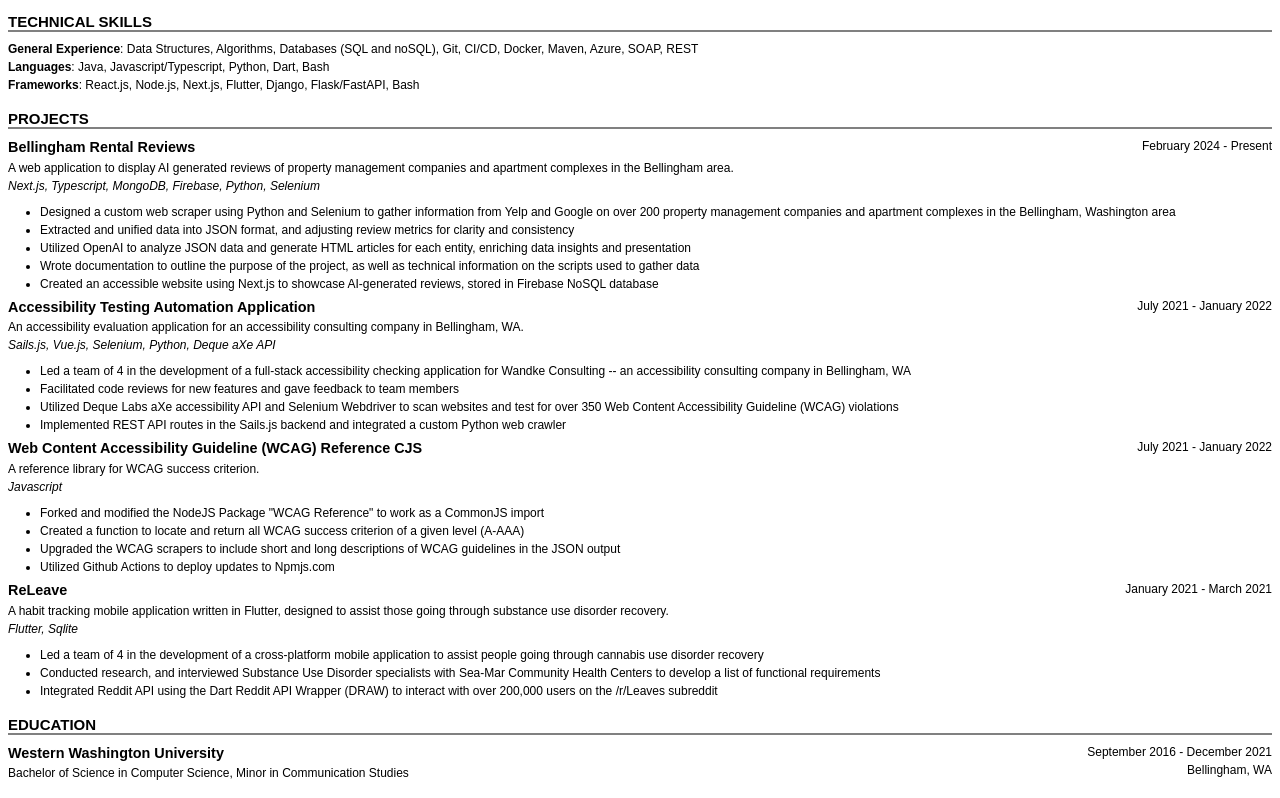
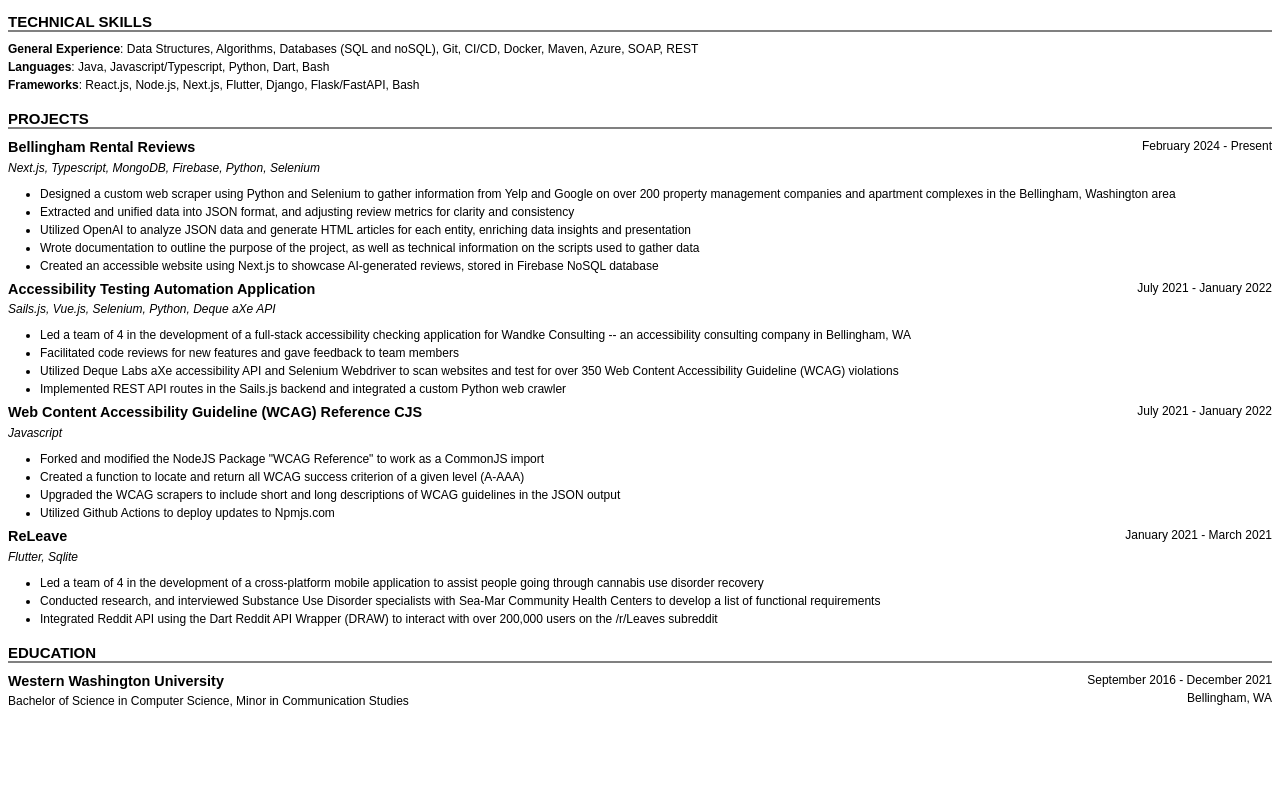
Before and after one commit to xNS5/resume, a website: page MichaelKennedy_Resume.html in a window 1280 px wide. Shown: the part 505-1303 px from the top of the page. After the commit the page ends 1231 px from the top, so only its background shows below. Drawn offline with Linux system fonts and the light colour scheme.

Commit message:
Removing description from resume template

```diff
--- a/MichaelKennedy_Resume.html
+++ b/MichaelKennedy_Resume.html
@@ -73,7 +73,6 @@
                 <div class="section-header">
                   <div class="header-1">
                   <h3>Bellingham Rental Reviews</h3>
-                  <p>A web application to display AI generated reviews of property management companies and apartment complexes in the Bellingham area.</p>
                   <p><i>Next.js, Typescript, MongoDB, Firebase, Python, Selenium</i></p>
                 </div>
                 <div class='header-2'>
@@ -87,7 +86,6 @@
                 <div class="section-header">
                   <div class="header-1">
                   <h3>Accessibility Testing Automation Application</h3>
-                  <p>An accessibility evaluation application for an accessibility consulting company in Bellingham, WA.</p>
                   <p><i>Sails.js, Vue.js, Selenium, Python, Deque aXe API</i></p>
                 </div>
                 <div class='header-2'>
@@ -101,7 +99,6 @@
                 <div class="section-header">
                   <div class="header-1">
                   <h3>Web Content Accessibility Guideline (WCAG) Reference CJS</h3>
-                  <p>A reference library for WCAG success criterion.</p>
                   <p><i>Javascript</i></p>
                 </div>
                 <div class='header-2'>
@@ -115,7 +112,6 @@
                 <div class="section-header">
                   <div class="header-1">
                   <h3>ReLeave</h3>
-                  <p>A habit tracking mobile application written in Flutter, designed to assist those going through substance use disorder recovery.</p>
                   <p><i>Flutter, Sqlite</i></p>
                 </div>
                 <div class='header-2'>
--- a/theme/index.js
+++ b/theme/index.js
@@ -78,7 +78,6 @@
                 <div class="section-header">
                   <div class="header-1">
                   <h3>${project.name}</h3>
-                  ${project?.description ? `<p>${project.description}</p>` : ""}
                   ${project.technologies && `<p><i>${project.technologies.map((tech) => `${tech}`).join(", ")}</i></p>`}
                 </div>
                 <div class='header-2'>
```
Also changed, not shown: 1 other file.
